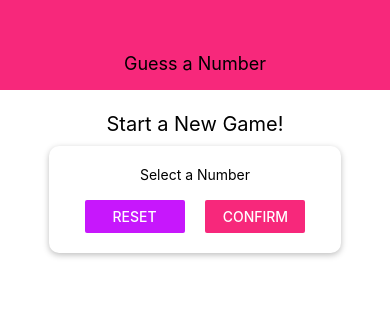
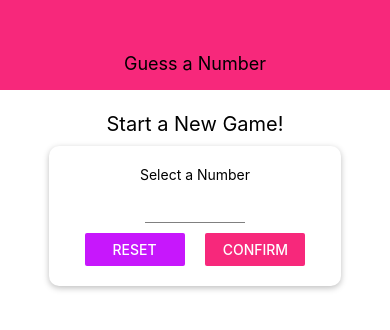
Before and after one commit to EvgenyMinin/React_Native_Guess_A_Number, a React Native app: screen / in a window 390 px wide. Shown: the top 330 px of the page. Built offline with nearby package versions, Linux system fonts and the light colour scheme.

Commit message:
added input

```diff
--- /dev/null
+++ b/components/Input.jsx
@@ -0,0 +1,18 @@
+import React from 'react';
+import { TextInput, StyleSheet } from 'react-native';
+
+const Input = (props) => {
+  const {style} = props;
+  return <TextInput {...props} style={{...styles.input, ...style}} />;
+};
+
+export default Input;
+
+const styles = StyleSheet.create({
+  input: {
+      height: 30,
+      borderBottomWidth: 1,
+      borderBottomColor: 'gray',
+      marginVertical: 10,
+  },
+});
--- a/screens/StartGameScreen.jsx
+++ b/screens/StartGameScreen.jsx
@@ -1,7 +1,8 @@
 import React from 'react';
-import { View, Text, TextInput, StyleSheet, Button } from 'react-native';
+import { View, Text, StyleSheet, Button } from 'react-native';
 
 import Card from '../components/Card';
+import Input from '../components/Input';
 import colors from '../constants/colors';
 
 const StartGameScreen = () => {
@@ -12,7 +13,14 @@ const StartGameScreen = () => {
       <Card style={styles.inputContainer}>
         <Text>Select a Number</Text>
 
-        <TextInput />
+        <Input
+          blurOnSubmit
+          autoCapitalize="none"
+          keyboardType="number-pad"
+          autoCorrect={false}
+          maxLength={2}
+          style={styles.input}
+        />
 
         <View style={styles.buttonListContainer}>
           <View style={styles.button}>
@@ -60,4 +68,10 @@ const styles = StyleSheet.create({
   button: {
     width: 100,
   },
+
+  input: {
+    width: 100,
+    fontSize: 20,
+    textAlign: 'center',
+  },
 });
```
